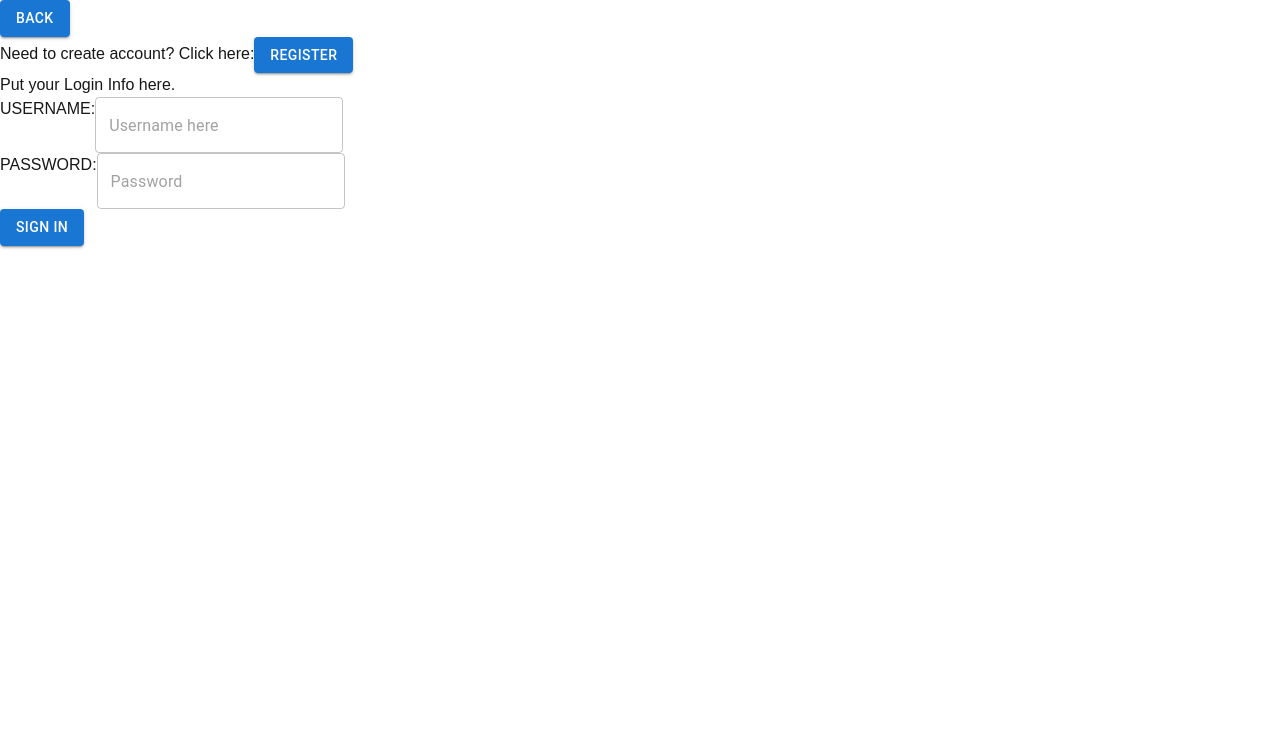
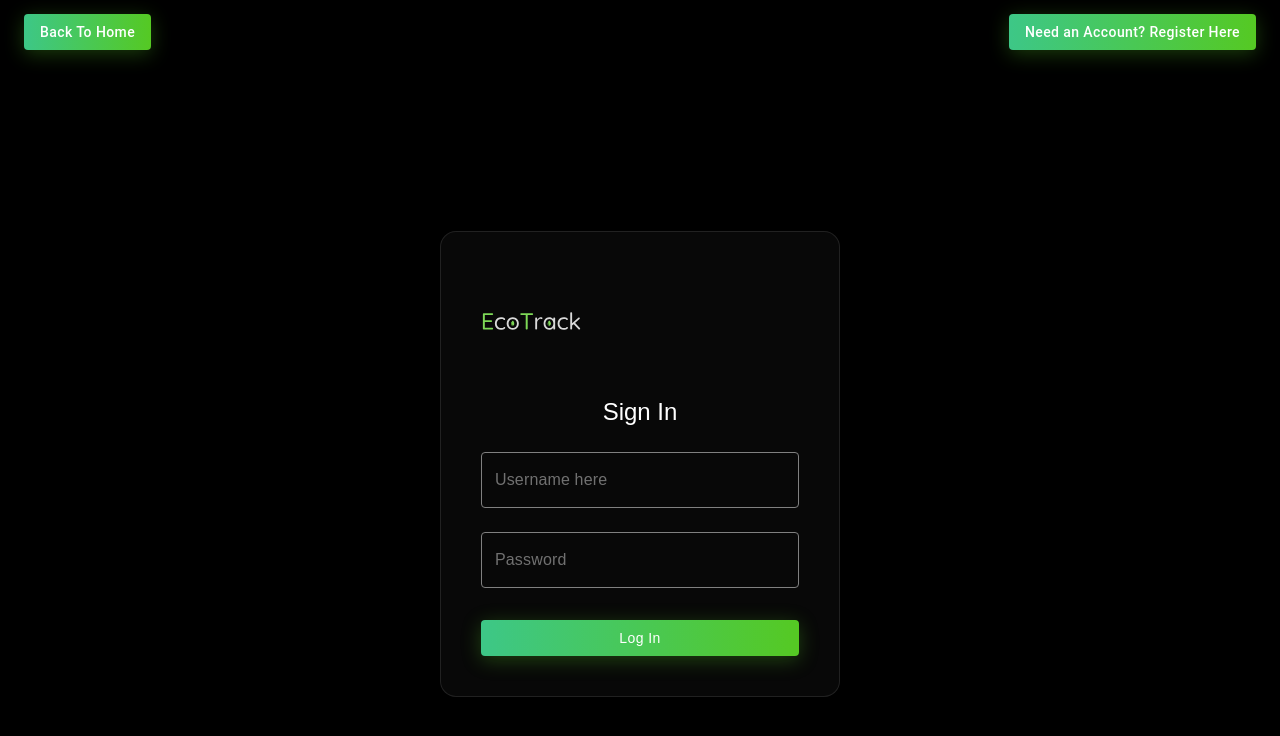
Before and after one commit to arcode35/EcoTrack, a Next.js app: page /login in a window 1280 px wide. Shown: the top 736 px of the page. Built offline with nearby package versions, Linux system fonts and the light colour scheme.

Commit message:
sign up page implemented

```diff
--- a/src/app/login/page.js
+++ b/src/app/login/page.js
@@ -1,8 +1,18 @@
-"use client";
+'use client'
+import {React, useState} from "react";
 import Link from "next/link";
-import { Button, TextField } from "@mui/material";
-import { useState } from "react";
 import axios from "axios";
+import {
+  Box,
+  CssBaseline,
+  TextField,
+  Button,
+  Typography,
+  Paper,
+  AppBar,
+  Toolbar
+} from "@mui/material";
+import { motion } from "framer-motion";
 
 export default function Login() {
   const [username, setUsername] = useState("");
@@ -17,7 +27,8 @@ export default function Login() {
   // This is the function sending the username and passwrod to the backend.
   // 3/16 line 23 is undefined
   const sendLoginInfo = async () => {
-    try {
+    try
+    {
       const response = await axios.post(
         "http://localhost:5000/users/login_user",
         {
@@ -38,46 +49,174 @@ export default function Login() {
       {
         alert(responseData.message)
       }
-    } catch (error) {
+    }
+    catch (error)
+    {
       console.log("error communciating with backend!");
     }
   };
 
   return (
-    <div>
-      {/* Sends user back to the home page. */}
-      <Button variant="contained" component={Link} href="/">
-        BACK
+    <>
+      <CssBaseline />
+      {/* Toolbar with Back & Sign Up buttons */}
+      <AppBar position="static" sx={{ background: "black" }}>
+        <Toolbar sx={{ display: "flex", justifyContent: "space-between" }}>
+          <Button
+            variant="contained"
+            component={Link}
+            href="/"
+            sx={{
+              textTransform: "none",
+              background: "linear-gradient(90deg, #3DC787 0%, #55C923 100%)",
+              boxShadow: "0 4px 20px rgba(85, 201, 35, 0.3)",
+              "&:hover": {
+                background:
+                  "linear-gradient(90deg, #55C923 0%, #3DC787 100%)",
+              },
+            }}
+          >
+            Back To Home
           </Button>
-      <p>
-        Need to create account? Click here:
-        <Button variant="contained" component={Link} href="/register">
-          REGISTER
+          <Button
+            variant="contained"
+            component={Link}
+            href="/register"
+            sx={{
+              textTransform: "none",
+              background: "linear-gradient(90deg, #3DC787 0%, #55C923 100%)",
+              boxShadow: "0 4px 20px rgba(85, 201, 35, 0.3)",
+              "&:hover": {
+                background:
+                  "linear-gradient(90deg, #55C923 0%, #3DC787 100%)",
+              },
+            }}
+          >
+            Need an Account? Register Here
           </Button>
-      </p>
-      <p>Put your Login Info here.</p>
-      <p>
-        USERNAME:
-        {/*This is a field where they can put their username, updates in real time.*/}
+        </Toolbar>
+      </AppBar>
+
+      <Box
+        sx={{
+          backgroundColor: "rgb(0, 0, 0)",
+          minHeight: "100vh",
+          display: "flex",
+          justifyContent: "center",
+          alignItems: "center",
+          padding: 2,
+        }}
+      >
+        {/* Login Card */}
+        <motion.div
+          initial={{ opacity: 0, y: 50 }}
+          animate={{ opacity: 1, y: 0 }}
+          transition={{ duration: 0.8 }}
+        >
+          <Paper
+            elevation={4}
+            sx={{
+              padding: 5,
+              borderRadius: 4,
+              background: "rgba(255, 255, 255, 0.03)",
+              backdropFilter: "blur(10px)",
+              border: "1px solid rgba(255, 255, 255, 0.1)",
+              color: "#fff",
+              width: 400,
+              textAlign: "center",
+            }}
+          >
+            <Box mb={3}>
+              <img src="EcoTrack.svg" alt="EcoTrack Logo" width="100px" />
+            </Box>
+            <Typography
+              variant="h5"
+              sx={{
+                fontFamily: "Quicksand, sans-serif",
+                fontWeight: 500,
+                mb: 3,
+              }}
+            >
+              Sign In
+            </Typography>
+            <Box component="form" noValidate autoComplete="off" sx={{ mt: -2 }}>
               <TextField
+                fullWidth
                 placeholder="Username here"
                 value={username}
                 onChange={(e) => setUsername(e.target.value)}
-        ></TextField>
-      </p>
-      <p>
-        PASSWORD:
-        {/* This will let user put password, updates in real time. */}
+                variant="outlined"
+                margin="normal"
+                InputLabelProps={{
+                  style: { color: "#aaa", fontFamily: "Quicksand, sans-serif" },
+                }}
+                InputProps={{ style: { fontFamily: "Quicksand, sans-serif" } }}
+                sx={{
+                  "& .MuiOutlinedInput-root": {
+                    color: "#fff",
+                    "& fieldset": {
+                      borderColor: "#808080", // default
+                    },
+                    "&:hover fieldset": {
+                      borderColor: "#55C923", // on hover
+                    },
+                    "&.Mui-focused fieldset": {
+                      borderColor: "#55C923", // on focus
+                    },
+                  },
+                }}
+              />
+
               <TextField
+                fullWidth
                 placeholder="Password"
                 value={password}
                 onChange={(e) => setPassword(e.target.value)}
-        ></TextField>
-      </p>
-      {/* On click, calls login function. */}
-      <Button variant="contained" onClick={sendLoginInfo}>
-        Sign In
+                variant="outlined"
+                margin="normal"
+                InputLabelProps={{
+                  style: { color: "#aaa", fontFamily: "Quicksand, sans-serif" },
+                }}
+                InputProps={{ style: { fontFamily: "Quicksand, sans-serif" } }}
+                sx={{
+                  "& .MuiOutlinedInput-root": {
+                    color: "#fff",
+                    "& fieldset": {
+                      borderColor: "#808080", // default
+                    },
+                    "&:hover fieldset": {
+                      borderColor: "#55C923", // on hover
+                    },
+                    "&.Mui-focused fieldset": {
+                      borderColor: "#55C923", // on focus
+                    },
+                  },
+                }}
+              />
+              <Button
+                fullWidth
+                variant="contained"
+                onClick={sendLoginInfo}
+                sx={{
+                  mt: 3,
+                  fontFamily: "Quicksand, sans-serif",
+                  textTransform: "none",
+                  fontWeight: 500,
+                  background:
+                    "linear-gradient(90deg, #3DC787 0%, #55C923 100%)",
+                  boxShadow: "0 4px 20px rgba(85, 201, 35, 0.3)",
+                  "&:hover": {
+                    background:
+                      "linear-gradient(90deg, #55C923 0%, #3DC787 100%)",
+                  },
+                }}
+              >
+                Log In
               </Button>
-    </div>
+            </Box>
+          </Paper>
+        </motion.div>
+      </Box>
+    </>
   );
-}
+};
```
Lines whose indentation alone changed are shown as unchanged.
